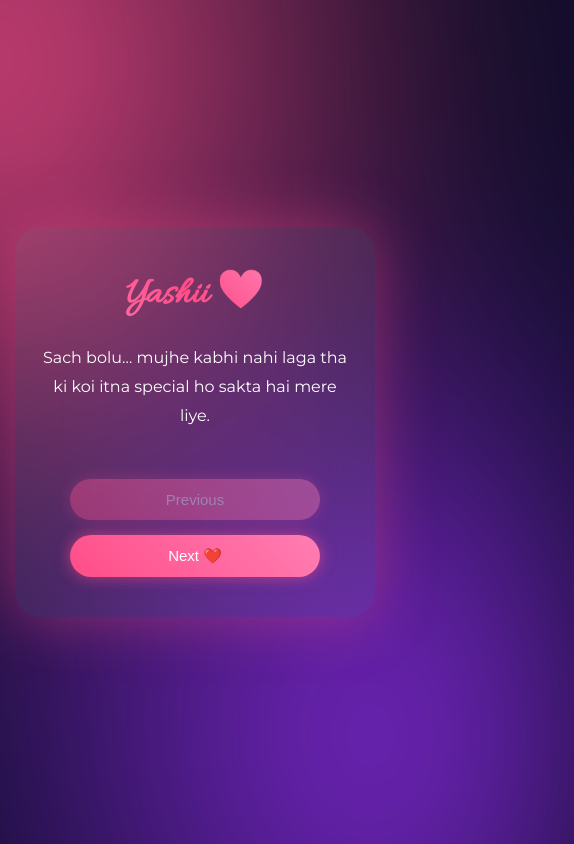
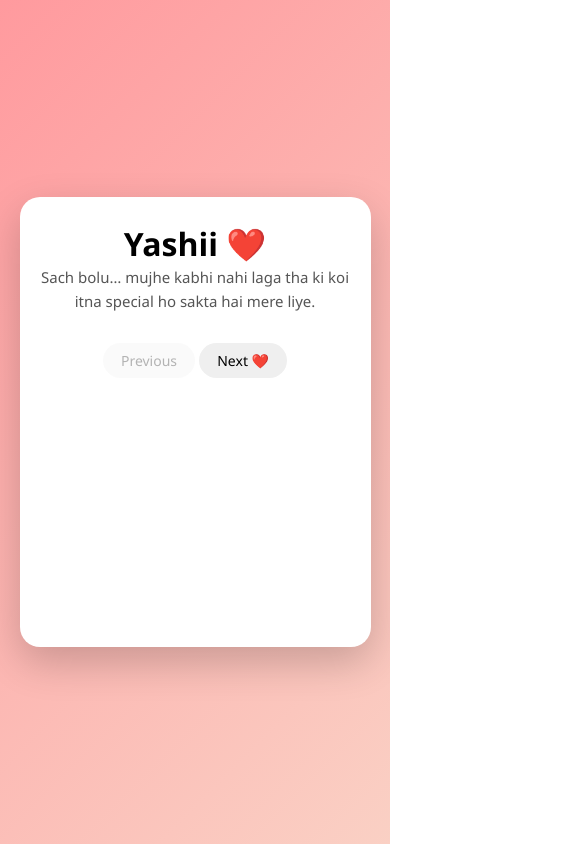
Before and after one commit to thisIsVishalDixit/for-you, a plain HTML site: page index.html in a window 390 px wide. Shown: the top 844 px of the page, 574 px wide, since content can reach past the window. Drawn offline with Linux system fonts and the light colour scheme.

Commit message:
Update style.css

```diff
--- a/style.css
+++ b/style.css
@@ -1,134 +1,113 @@
+/* RESET */
 *{
   margin:0;
   padding:0;
   box-sizing:border-box;
+  font-family: 'Segoe UI', sans-serif;
 }
 
 body{
-  min-height:100vh;
+  height:100vh;
+  background: linear-gradient(135deg,#ff9a9e,#fad0c4);
   display:flex;
   justify-content:center;
   align-items:center;
-  background:#0f0c29;
-  font-family:'Montserrat',sans-serif;
-  overflow:hidden;
-  color:white;
-  padding:15px;
-}
-
-/* Background Glow */
-.bg{
-  position:absolute;
-  width:200%;
-  height:200%;
-  background:radial-gradient(circle at 20% 30%, #ff4d88, transparent 40%),
-             radial-gradient(circle at 80% 70%, #8a2be2, transparent 40%);
-  filter:blur(120px);
-  animation:move 12s infinite alternate ease-in-out;
-}
-
-@keyframes move{
-  from{transform:translate(-5%, -5%);}
-  to{transform:translate(5%, 5%);}
-}
-
-/* Card */
-.card{
-  position:relative;
-  width:100%;
-  max-width:650px;
-  padding:40px 25px;
-  border-radius:25px;
-  background:rgba(255,255,255,0.07);
-  backdrop-filter:blur(25px);
-  box-shadow:0 0 60px rgba(255,77,136,0.4);
-  text-align:center;
-  z-index:2;
   overflow:hidden;
 }
 
-/* Heading */
-.heading{
-  font-family:'Allura',cursive;
-  font-size:48px;
-  margin-bottom:25px;
-  background:linear-gradient(45deg,#ff7eb3,#ff4d88,#ff9ecf);
-  -webkit-background-clip:text;
-  -webkit-text-fill-color:transparent;
+/* CARD */
+.card{
+  width:90%;
+  max-width:400px;
+  min-height:420px;
+  background:white;
+  border-radius:20px;
+  padding:30px 20px;
+  text-align:center;
+  box-shadow:0 15px 40px rgba(0,0,0,0.2);
+  position:relative;
+  overflow:hidden;
+  transition:0.5s ease;
 }
 
-/* Text */
-#text{
-  font-size:18px;
-  line-height:1.8;
-  min-height:110px;
-  margin-bottom:25px;
-  transition:opacity 0.3s ease;
+.card h2{
+  font-size:22px;
+  color:#ff4d6d;
+  margin-bottom:20px;
 }
 
-/* Buttons */
-#buttons{
-  display:flex;
-  justify-content:center;
-  gap:15px;
-  flex-wrap:wrap;
+.card p{
+  font-size:16px;
+  color:#555;
+  margin-bottom:30px;
+  line-height:1.6;
+}
+
+/* BUTTONS */
+.btn-container{
   position:relative;
+  width:100%;
+  height:120px;
 }
 
 button{
-  padding:12px 25px;
+  padding:10px 22px;
   border:none;
-  border-radius:30px;
-  background:linear-gradient(45deg,#ff4d88,#ff7eb3);
-  color:white;
-  font-size:15px;
+  border-radius:25px;
+  font-size:16px;
   cursor:pointer;
-  transition:0.3s ease;
-  box-shadow:0 0 15px rgba(255,77,136,0.6);
-  min-width:120px;
+  transition:0.3s;
 }
 
-button:hover{
-  transform:scale(1.08);
+/* YES BUTTON */
+#yesBtn{
+  background:#ff4d6d;
+  color:white;
+  margin-right:10px;
 }
 
-button:active{
-  transform:scale(0.95);
+#yesBtn:hover{
+  transform:scale(1.1);
 }
 
-button:disabled{
-  opacity:0.4;
-  cursor:not-allowed;
+/* NO BUTTON */
+#noBtn{
+  background:#555;
+  color:white;
+  position:absolute;
+  right:0;
+  top:0;
 }
 
-/* Happy Glow */
+/* HAPPY STATE */
 .happy{
-  animation:glow 2s infinite alternate;
+  background:linear-gradient(135deg,#ff4d6d,#ff758c);
+  color:white;
 }
 
-@keyframes glow{
-  from{box-shadow:0 0 40px #ff4d88;}
-  to{box-shadow:0 0 100px #ff9ecf;}
+.happy p{
+  color:white;
 }
 
-/* Mobile */
+/* MOBILE RESPONSIVE */
 @media(max-width:480px){
 
-  .heading{
-    font-size:38px;
+  .card{
+    padding:25px 15px;
+    min-height:450px;
   }
 
-  #text{
-    font-size:16px;
+  .card h2{
+    font-size:20px;
   }
 
-  #buttons{
-    flex-direction:column;
-    align-items:center;
+  .card p{
+    font-size:15px;
   }
 
   button{
-    width:100%;
-    max-width:250px;
+    font-size:14px;
+    padding:8px 18px;
   }
+
 }
```
